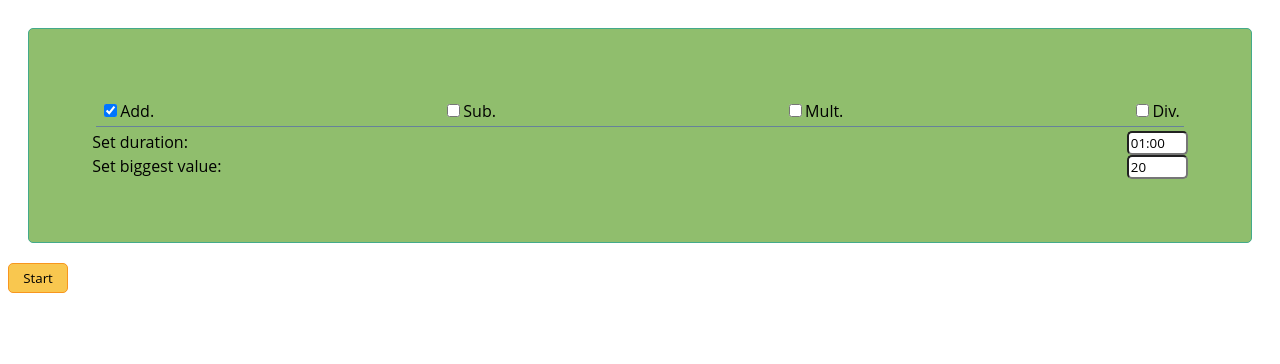
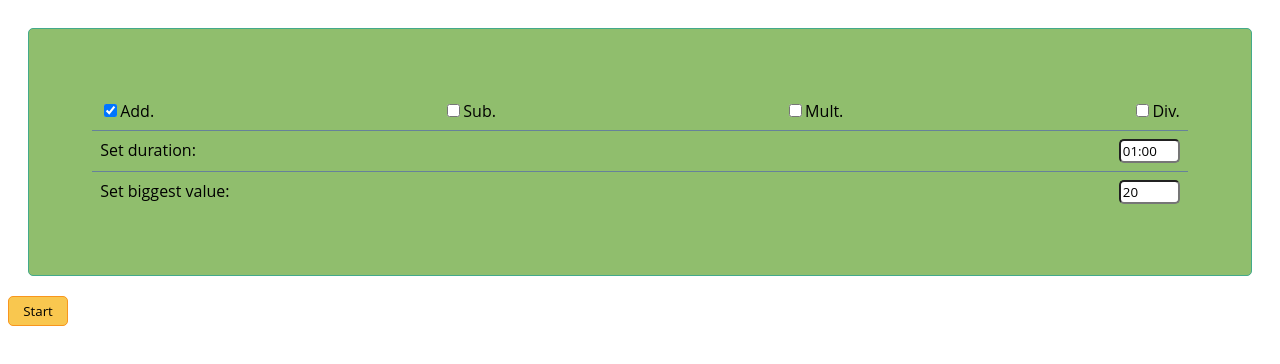
Before and after one commit to pablomartan/arithmetic, a React app: page / in a window 1280 px wide. Shown: the top 364 px of the page. Built offline with nearby package versions, Linux system fonts and the light colour scheme.

Commit message:
feat: add visual separator inside Settings

```diff
--- a/src/components/OperationSelector.css
+++ b/src/components/OperationSelector.css
@@ -4,6 +4,5 @@
   justify-content: space-between;
   border-bottom: 1px solid #66829aff;
   border-radius: 0;
-  margin: 4px;
-  padding: 4px;
+  padding: 8px;
 }
--- a/src/components/SetterInput.css
+++ b/src/components/SetterInput.css
@@ -11,4 +11,10 @@ input {
   flex-direction: row;
   justify-content: space-between;
   max-height: 25px;
+  padding: 8px;
 }
+
+#time-settings {
+  border-bottom: 1px solid var(--slate-gray);
+  border-radius: 0;
+}
```
